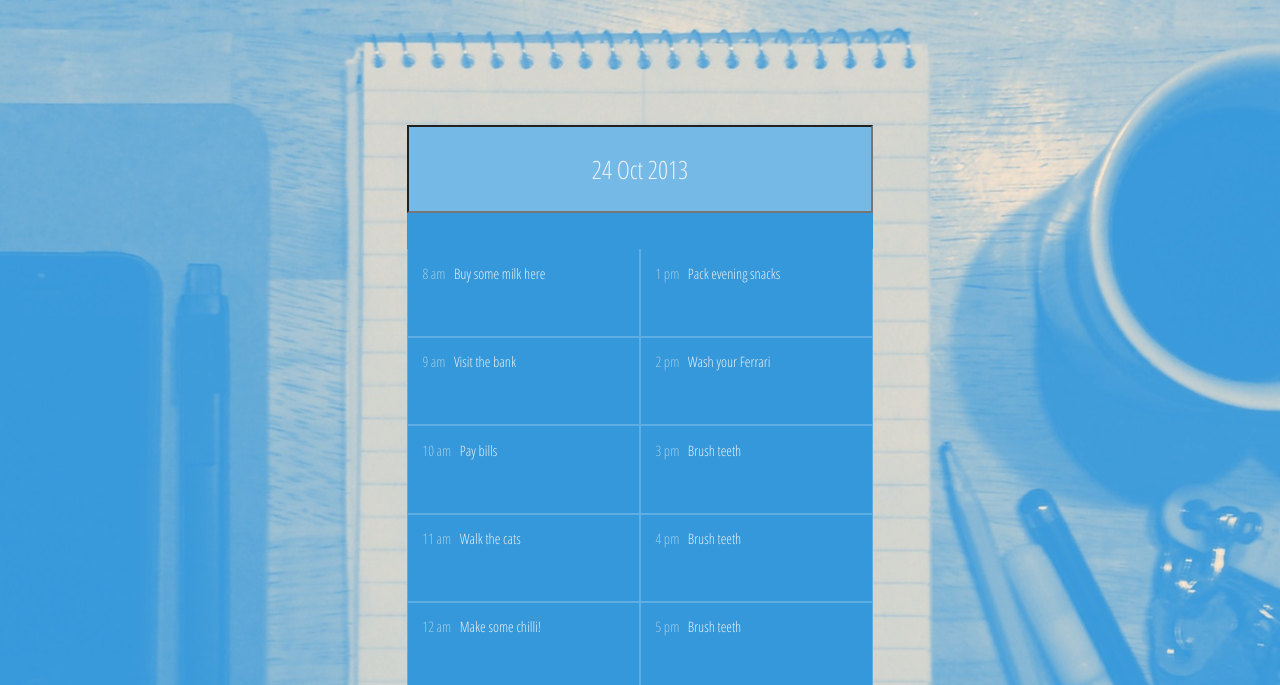
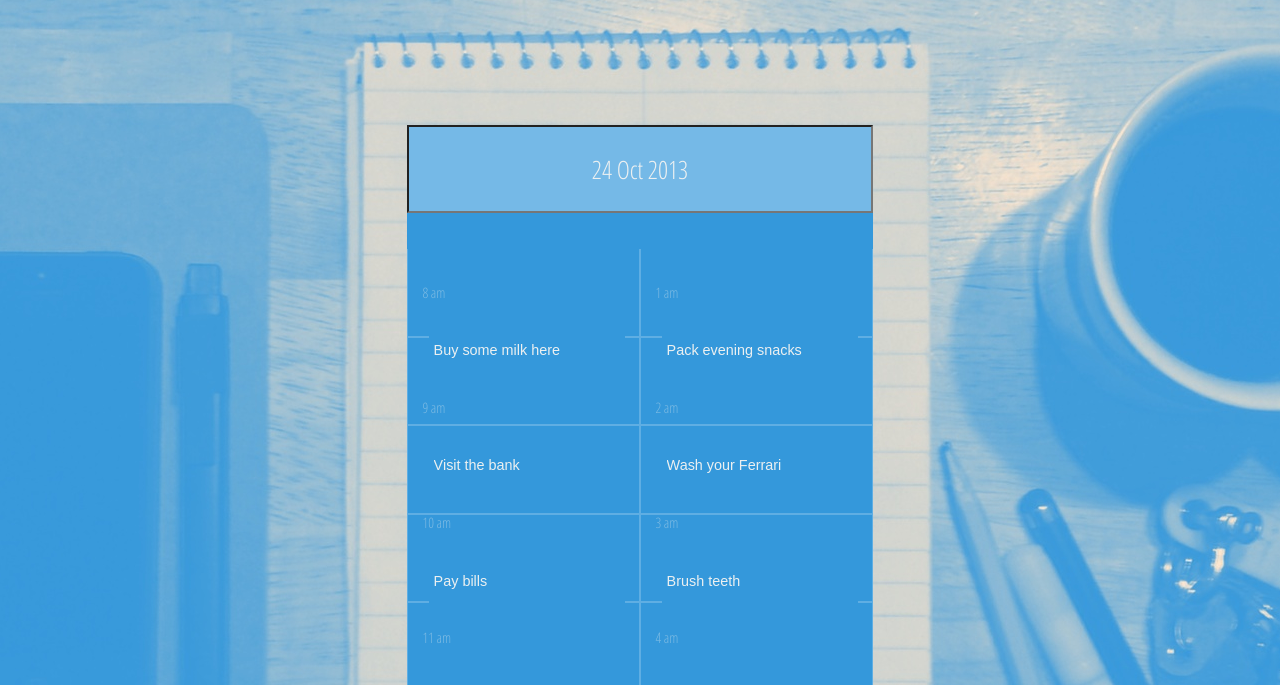
Before and after one commit to kadimisetty/SimpleCalendar, a website: page index.html in a window 1280 px wide. Shown: the part 115-800 px from the top of the page. Drawn offline with nearby package versions, Linux system fonts and the light colour scheme.

Commit message:
use input fields now

```diff
--- a/assets/styles/stylesheet.less
+++ b/assets/styles/stylesheet.less
@@ -29,6 +29,7 @@
 
 // Sizes
 @calendar-width: 466px;
+@calendar-margin-width: @calendar-width/2;
 
 body {
     padding-top: 10px;
@@ -97,26 +98,53 @@ body {
         padding: 1em;
         height: 4em;
         display: block;
+        color: @tasks-color;
 
-        color: @tasks-color;
+       *::-webkit-input-placeholder { color: @tasks-color; }
+       *:-moz-placeholder { color: @tasks-color; }
+       *:-ms-input-placeholder { color: @tasks-color; }
+
+
+        .taskdetail, .hour {
+            display: block;
+            float: left;
+        }
+
+        .hour {
+            width: 40px;
+            height: 100%;
+            line-height: 4em;
+            color: fade(@tasks-color, 40%);
+        }
+
+        .taskdetail {
+            width: @calendar-margin-width - 80px;
+            height: 100%;
+            float: right;
+            background: inherit;
+            border: 0;
+            color: @tasks-color;
+
+            margin: 0;
+            padding: 0 5px;
+
+            &:hover {
+                background: lighten(@tasks-bg-color, 10%);
+            }
+
+            &:focus {
+                background: lighten(@tasks-bg-color, 10%);
+                border: none;
+            }
+        }
+
         background-color: inherit;
         border: 1px solid @tasks-border-color;
 
         font-size: 0.8em;
         font-family: @tasks-font;
-        text-overflow: hidden;
 
         &:first-child { border-top: 0; }
-
-        &:hover {
-            background-color: lighten(@tasks-bg-color, 10%);
-            .hour { color: @tasks-color; }
-        }
-
-        .hour{
-            padding-right: 0.4em;
-            color: fade(@tasks-color, 60%);
-        }
     }
 
 }
@@ -132,7 +160,6 @@ footer {
 
 #logo {
         margin: 0 auto;
-        // margin-bottom: 146px;
         margin-bottom: 128px;
         color: @logo-color;
         text-align: center;
--- a/index.html
+++ b/index.html
@@ -60,13 +60,31 @@
     <div class="tasks">
 
       <ul class="morning">
-        <!-- <li data-ng-repeat="task in tasks.slice(0,5)"><span class="hour">{{task.hour}}</span> {{task.detail}}</li> -->
-        <li data-ng-repeat="task in tasks.slice(0,5)"><span class="hour">{{ $index+8 }} am</span> {{task.detail}}</li>
+        <li data-ng-repeat="task in tasks.slice(0,4)">
+          <div class="hour">{{ $index+8 }} am</div>
+          <input class="taskdetail" placeholder="{{task.detail}}" />
+        </li>
+        <li data-ng-repeat="task in tasks.slice(4,5)">
+          <div class="hour"> Noon </div>
+          <input class="taskdetail" placeholder="{{task.detail}}" />
+      </ul>
+
+      <ul class="evening">
+        <li data-ng-repeat="task in tasks.slice(5, 10)">
+          <div class="hour">{{ $index+1 }} am</div>
+          <input class="taskdetail" placeholder="{{task.detail}}" />
+      </ul>
+
+      <!-- OLD
+      <ul class="morning">
+        <li data-ng-repeat="task in tasks.slice(0,4)"><span class="hour">{{ $index+8 }} am</span> {{task.detail}}</li>
+        <li data-ng-repeat="task in tasks.slice(4,5)"><span class="hour"> Noon </span> {{task.detail}}</li>
       </ul>
 
       <ul class="evening">
         <li data-ng-repeat="task in tasks.slice(5,10)"><span class="hour">{{ $index+1}} pm</span> {{task.detail}}</li>
       </ul>
+      -->
 
     </div><!-- \tasks  -->
   </section>
```
